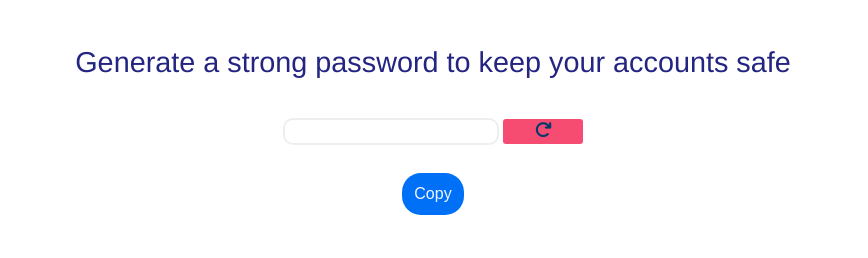
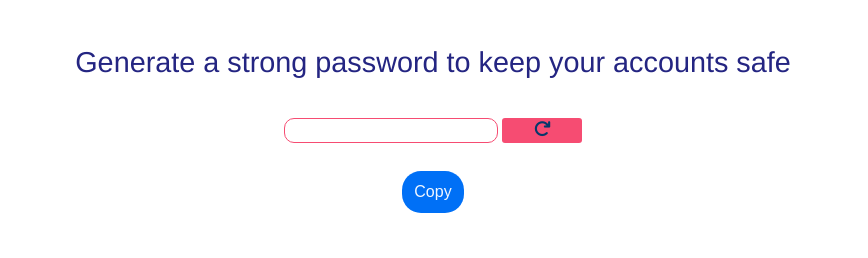
Before and after one commit to stevemuiru/password-generator, a plain HTML site: page index.html in a window 1280 px wide. Shown: the part 134-392 px from the top of the page, without its empty margins (207-1075 px from the left). Drawn offline with Linux system fonts and the light colour scheme.

Commit message:
fixed the border on input

```diff
--- a/style.css
+++ b/style.css
@@ -42,7 +42,7 @@ body{
   #display{
     padding: 2.5px;
     margin: 10px 0;
-    border: 2px solid #eee;
+    border: 1px solid #f64c72;
     border-radius: 10px;
     font-family: inherit;
     font-size: inherit
```
